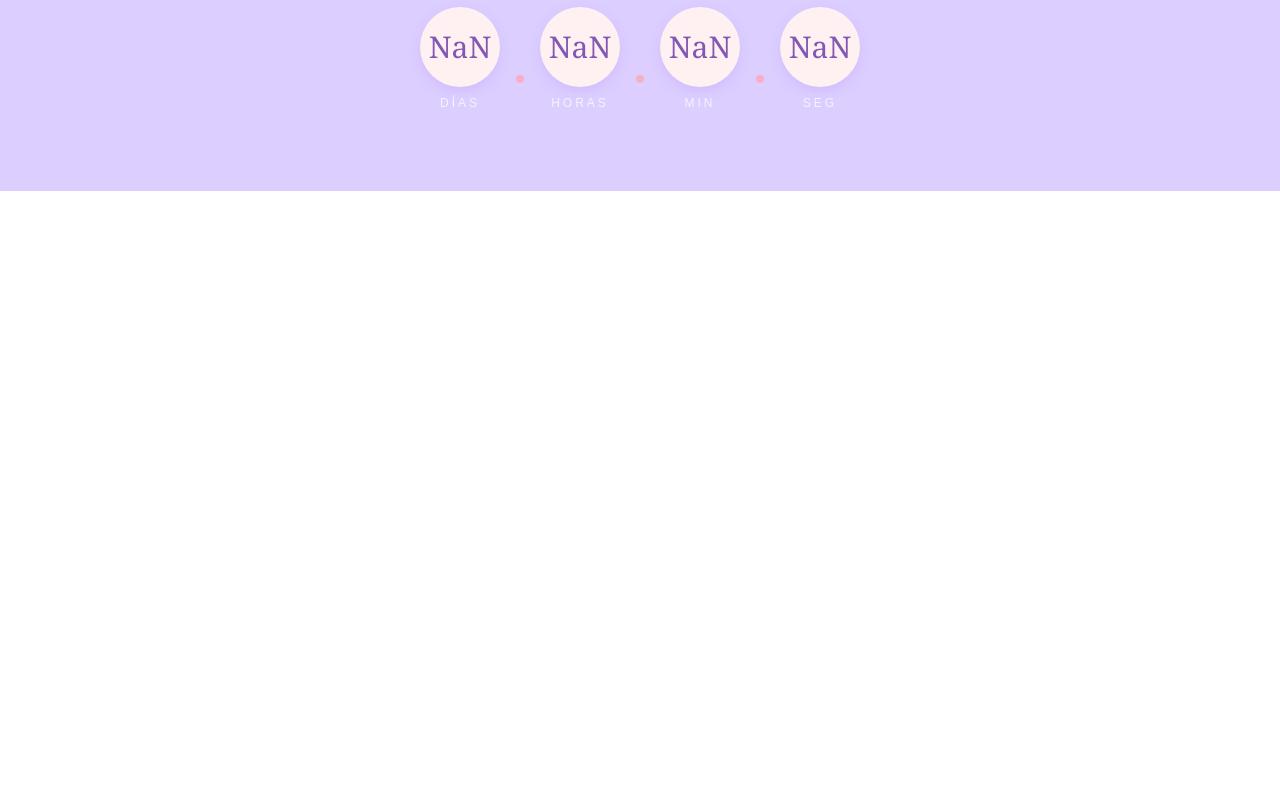
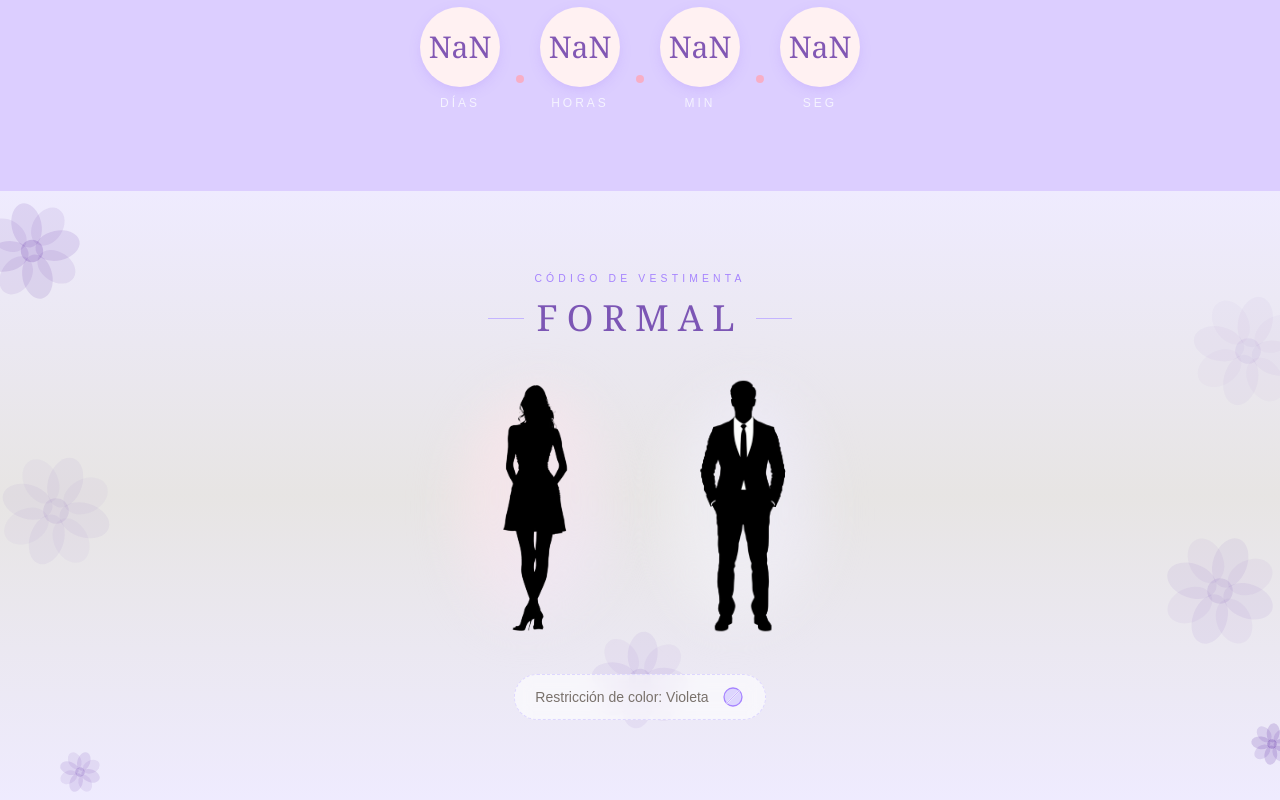
Before and after one commit to Marjxg/Invitacion_web, a Next.js app: page / in a window 1280 px wide. Shown: the part 1852-2652 px from the top of the page. Before the commit the page ends 2043 px from the top, so only its background shows below. Built offline with nearby package versions, Linux system fonts and the light colour scheme; no server answers.

Commit message:
feat: add DressCode component with garment images and styling

```diff
--- a/src/app/page.tsx
+++ b/src/app/page.tsx
@@ -2,6 +2,7 @@
 import SaveTheDate from "@/components/SaveTheDate";
 import MusicPlayer from "@/components/MusicPlayer";
 import Countdown from "@/components/Countdown";
+import DressCode from "@/components/DressCode";
 
 export default function Home() {
   return (
@@ -10,6 +11,7 @@
       <SaveTheDate />
       <EventDetails />
       <Countdown />
+      <DressCode />
     </main>
   );
 }
--- /dev/null
+++ b/src/components/DressCode.tsx
@@ -0,0 +1,171 @@
+"use client";
+
+import Image from "next/image";
+import { useEffect, useRef, useState } from "react";
+
+function useReveal<T extends HTMLElement>(threshold = 0.25) {
+    const ref = useRef<T | null>(null);
+    const [visible, setVisible] = useState(false);
+
+    useEffect(() => {
+        const el = ref.current;
+        if (!el) return;
+
+        const observer = new IntersectionObserver(
+            ([entry]) => {
+                if (entry.isIntersecting) {
+                    setVisible(true);
+                    observer.unobserve(el);
+                }
+            },
+            { threshold }
+        );
+
+        observer.observe(el);
+        return () => observer.disconnect();
+    }, [threshold]);
+
+    return { ref, visible };
+}
+
+function revealClass(visible: boolean) {
+    return [
+        "transition-all duration-[1100ms] ease-out",
+        "motion-reduce:transition-none motion-reduce:transform-none",
+        visible ? "opacity-100 translate-y-0" : "opacity-0 translate-y-5",
+    ].join(" ");
+}
+
+function FlowerDecor({ className = "" }: { className?: string }) {
+    return (
+        <svg viewBox="0 0 60 60" fill="none" className={className}>
+            <g fill="currentColor">
+                <ellipse cx="30" cy="16" rx="8" ry="12" opacity="0.55" />
+                <ellipse cx="30" cy="44" rx="8" ry="12" opacity="0.55" />
+                <ellipse cx="16" cy="30" rx="12" ry="8" opacity="0.55" />
+                <ellipse cx="44" cy="30" rx="12" ry="8" opacity="0.55" />
+                <ellipse cx="19" cy="19" rx="8" ry="11" opacity="0.4" transform="rotate(-45 19 19)" />
+                <ellipse cx="41" cy="41" rx="8" ry="11" opacity="0.4" transform="rotate(-45 41 41)" />
+                <ellipse cx="41" cy="19" rx="8" ry="11" opacity="0.4" transform="rotate(45 41 19)" />
+                <ellipse cx="19" cy="41" rx="8" ry="11" opacity="0.4" transform="rotate(45 19 41)" />
+            </g>
+            <circle cx="30" cy="30" r="6" fill="currentColor" opacity="0.9" />
+        </svg>
+    );
+}
+
+function RestrictedSwatch({ className = "" }: { className?: string }) {
+    return (
+        <svg viewBox="0 0 24 24" className={className}>
+            <circle cx="12" cy="12" r="9" fill="#DDD6FE" />
+            <circle
+                cx="12"
+                cy="12"
+                r="9"
+                fill="none"
+                stroke="currentColor"
+                strokeWidth="1.3"
+                className="text-violet-400"
+            />
+            <line
+                x1="6"
+                y1="18"
+                x2="18"
+                y2="6"
+                stroke="currentColor"
+                strokeWidth="1.3"
+                strokeLinecap="round"
+                className="text-white"
+            />
+            <line
+                x1="6"
+                y1="18"
+                x2="18"
+                y2="6"
+                stroke="currentColor"
+                strokeWidth="0.6"
+                strokeLinecap="round"
+                className="text-violet-400"
+            />
+        </svg>
+    );
+}
+
+function GarmentFigure({
+    src,
+    alt,
+    blobClass,
+}: {
+    src: string;
+    alt: string;
+    blobClass: string;
+}) {
+    return (
+        <div className="relative flex h-52 w-36 items-end justify-center sm:h-64 sm:w-44">
+            <div
+                className={`pointer-events-none absolute inset-3 -z-10 rounded-[55%_45%_60%_40%/50%_55%_45%_50%] blur-xl ${blobClass}`}
+            />
+
+            <Image
+                src={src}
+                alt={alt}
+                fill
+                className="object-contain object-bottom"
+                sizes="(max-width: 640px) 144px, 176px"
+            />
+        </div>
+    );
+}
+
+export default function DressCode() {
+    const { ref, visible } = useReveal<HTMLDivElement>();
+
+    return (
+        <section className="relative w-full overflow-hidden bg-linear-to-b from-violet-100/90 via-stone-200 to-violet-100/90 px-5 py-20 sm:px-8">
+            <FlowerDecor className="pointer-events-none absolute -left-6 top-1 h-24 w-24 -rotate-12 text-violet-900/20 sm:h-28 sm:w-28" />
+            <FlowerDecor className="pointer-events-none absolute -right-8 top-24 h-28 w-28 rotate-14 text-violet-900/6 sm:h-32 sm:w-32" />
+            <FlowerDecor className="pointer-events-none absolute -left-2 top-64 h-28 w-28 rotate-18 text-violet-900/8 sm:h-32 sm:w-32" />
+            <FlowerDecor className="pointer-events-none absolute -right-1 top-84 h-28 w-28 rotate-20 text-violet-900/10 sm:h-32 sm:w-32" />
+            <FlowerDecor className="pointer-events-none absolute -right-10 bottom-8 h-12 w-12 -translate-x-1/2 rotate-6 text-violet-900/30" />
+            <FlowerDecor className="pointer-events-none absolute bottom-1 left-1/16 h-12 w-12 -translate-x-1/2 rotate-20 text-violet-900/20" />
+            <FlowerDecor className="pointer-events-none absolute bottom-16 left-3/6 h-28 w-28 -translate-x-1/2 rotate-6 text-violet-900/10" />
+
+            <div ref={ref} className={`relative mx-auto max-w-sm ${revealClass(visible)}`}>
+                <p className="text-center text-[0.65rem] font-medium uppercase tracking-[0.4em] text-violet-400">
+                    Código de vestimenta
+                </p>
+
+                <div className="mt-3 flex items-center justify-center gap-3">
+                    <span className="h-px w-9 bg-violet-300" />
+                    <span className="font-serif text-3xl uppercase tracking-[0.25em] text-violet-900/70 sm:text-4xl">
+                        Formal
+                    </span>
+                    <span className="h-px w-9 bg-violet-300" />
+                </div>
+
+                <div className="mt-10 flex items-end justify-center gap-4 sm:gap-8">
+                    <GarmentFigure
+                        src="/img/dress-code-woman.png"
+                        alt="Vestido formal de dama"
+                        blobClass="bg-gradient-to-br from-rose-100/70 to-violet-100/50"
+                    />
+
+                    <GarmentFigure
+                        src="/img/dress-code-man.png"
+                        alt="Traje formal de caballero"
+                        blobClass="bg-gradient-to-bl from-violet-100/60 to-stone-100/60"
+                    />
+                </div>
+
+                <div className="mt-10 flex justify-center">
+                    <div className="flex items-center gap-3 rounded-full border border-dashed border-violet-200 bg-white/60 px-5 py-2.5 backdrop-blur-sm">
+                        <p className="text-left text-xs text-stone-500 sm:text-sm">
+                            Restricción de color: Violeta
+                        </p>
+                        <RestrictedSwatch className="h-6 w-6 shrink-0" />
+                    </div>
+                </div>
+            </div>
+        </section>
+    );
+}
```
Also changed, not shown: public/img/dress-code-man.png (added), public/img/dress-code-woman.png (added).
